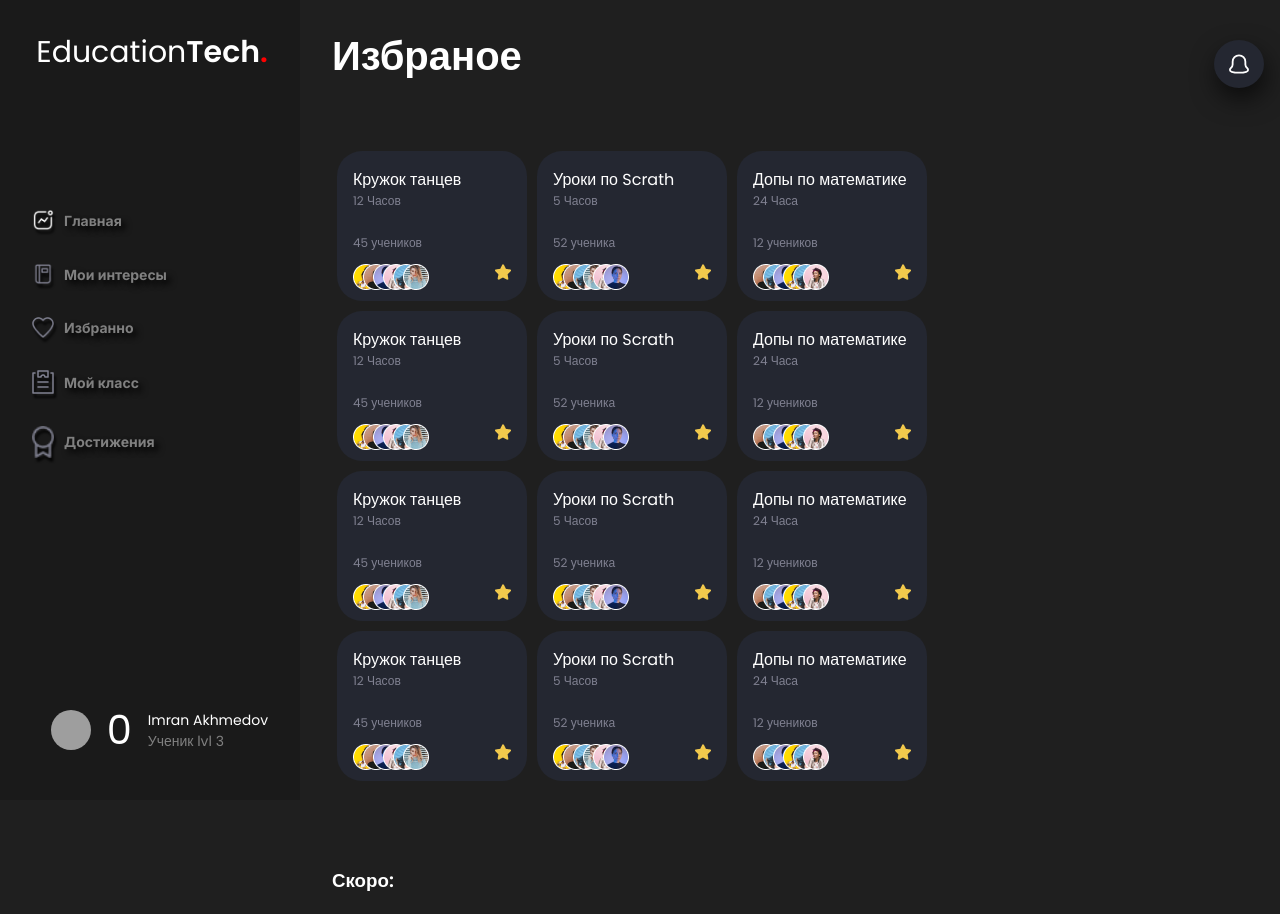
After one commit to itcatman/ed_tech, a Flask app: template templates/main-3.html in a window 1280 px wide. The commit adds this page. Run offline with Flask 2, Linux system fonts and the light colour scheme; the template is opened without the code that fills it, so the values that code supplies are empty; some libraries are stand-ins or nearby versions; grey boxes are pictures that could not be loaded.

Commit message:
Оно Ожило дважды

```diff
--- /dev/null
+++ b/templates/main-3.html
@@ -0,0 +1,279 @@
+<!DOCTYPE html>
+<html lang="en">
+<head>
+    <meta charset="UTF-8">
+    <meta http-equiv="X-UA-Compatible" content="IE=edge">
+    <meta name="viewport" content="width=device-width, initial-scale=1.0">
+    <title>Education Tech</title>
+
+    <link rel="stylesheet" href="../static/style.css">
+    <link rel="preconnect" href="https://fonts.gstatic.com">
+    <link href="https://fonts.googleapis.com/css2?family=Inter:wght@300;400;700&family=Poppins:wght@400;600&display=swap" rel="stylesheet">
+
+    <script src="https://kit.fontawesome.com/9b09351531.js" crossorigin="anonymous"></script>
+</head>
+<body>
+
+    <!-- Menu -->
+    <div class="dashboard">
+        <div class="container-menu">
+            <div class="logo">Education <b>Tech</b><p>.</p></div>
+            <ul class="block-link">
+                <li class="links"><a href="index.html"><img class="c1" src="../static/img/icon/1-icon.png" alt="">Главная</a></li>
+                <li class="links"><a href="main-2.html"><img src="../static/img/icon/2-icon.png" alt=""> Мои интересы</a></li>
+                <li class="links"><a href="#!"><img src="../static/img/icon/3-icon.png" alt=""> Избранно</a></li>
+                <li class="links"><a href="main-4.html"><img src="../static/img/icon/4-icon.png" alt=""> Мой класс</a></li>
+                <li class="links"><a href="main-5.html"><img src="../static/img/icon/5-icon.png" alt=""> Достижения</a></li>
+
+
+            </ul>
+            <div class="footer-block">
+                <div class="block"></div>
+                <span>0</span>
+                <div class="block-1">
+                    <div class="name">Imran Akhmedov</div>
+                    <div class="rol">Ученик lvl 3</div>
+                </div>
+            </div>
+        </div>
+    </div>
+
+
+    <!-- Content -->
+    <div class="main-container">
+        <div class="main-content">
+            <div class="block-title">
+               <div class="head">
+                    <div class="sub-title" style="margin-bottom: 7rem;"><p>Избраное</p></div>
+               </div>
+               <div class="notifications">
+                <svg class="notifications-svg" width="20px" height="20px" viewBox="0 0 22 21" fill="none" xmlns="http://www.w3.org/2000/svg">
+                    <path fill-rule="evenodd" clip-rule="evenodd" d="M18 11V8C18 4.13401 14.866 1 11 1C7.13401 1 4 4.13401 4 8V11C4 14.3 1 15.1 1 17C1 18.7 4.9 20 11 20C17.1 20 21 18.7 21 17C21 15.1 18 14.3 18 11Z" stroke="white" stroke-width="2" stroke-linecap="round" stroke-linejoin="round"/>
+                    </svg>
+            </div>
+            </div>
+
+
+
+
+            <div class="rec-dash-container" style="flex-wrap: wrap;">
+                <div class="recommendations" style="width: auto !important;">
+                    <div class="rec-container">
+                        <div class="block-1" style="margin: 5px;">
+                            <div class="title-block"><p>Кружок танцев</p></div>
+                            <div class="time"><p>12 Часов</p></div>
+                            <div class="student"><p>45 учеников</p></div>
+                            <div class="students-icon">
+                            <div class="avatar"><img src="../static/img/student/img-1.png" alt=""></div>
+                            <div class="avatar"><img src="../static/img/student/img-2.png" alt=""></div>
+                            <div class="avatar"><img src="../static/img/student/img-3.png" alt=""></div>
+                            <div class="avatar"><img src="../static/img/student/img-4.png" alt=""></div>
+                            <div class="avatar"><img src="../static/img/student/img-5.png" alt=""></div>
+                            <div class="avatar"><img src="../static/img/student/img-6.png" alt=""></div>
+                            <div class="star"><img src="../static/img/student/star.png" alt=""></div>
+                            </div>
+                        </div>
+                        <div class="block-1" style="margin: 5px;">
+                            <div class="title-block"><p>Уроки по Scrath</p></div>
+                            <div class="time"><p>5 Часов</p></div>
+                            <div class="student" style="margin-top: 1.5rem;"><p>52 ученика</p></div>
+                            <div class="students-icon">
+                            <div class="avatar"><img src="../static/img/student/img-1.png" alt=""></div>
+                            <div class="avatar"><img src="../static/img/student/img-2.png" alt=""></div>
+                            <div class="avatar"><img src="../static/img/student/img-5.png" alt=""></div>
+                            <div class="avatar"><img src="../static/img/student/img-6.png" alt=""></div>
+                            <div class="avatar"><img src="../static/img/student/img-4.png" alt=""></div>
+                            <div class="avatar"><img src="../static/img/student/img-3.png" alt=""></div>
+                            <div class="star"><img src="../static/img/student/star.png" alt=""></div>
+                            </div>
+                        </div>
+                        <div class="block-1" style="margin: 5px;">
+                            <div class="title-block"><p>Допы по математике</p></div>
+                            <div class="time"><p>24 Часа</p></div>
+                            <div class="student" style="margin-top: 1.5rem;"><p>12 учеников</p></div>
+                            <div class="students-icon">
+                            <div class="avatar"><img src="../static/img/student/img-2.png" alt=""></div>
+                            <div class="avatar"><img src="../static/img/student/img-5.png" alt=""></div>
+                            <div class="avatar"><img src="../static/img/student/img-3.png" alt=""></div>
+                            <div class="avatar"><img src="../static/img/student/img-1.png" alt=""></div>
+                            <div class="avatar"><img src="../static/img/student/img-5.png" alt=""></div>
+                            <div class="avatar"><img src="../static/img/student/img-7.png" alt=""></div>
+                            <div class="star"><img src="../static/img/student/star.png" alt=""></div>
+                            </div>
+                        </div>
+
+                    </div>
+
+                </div>
+
+                <div class="recommendations" style="width: auto !important;">
+                    <div class="rec-container">
+                        <div class="block-1" style="margin: 5px;">
+                            <div class="title-block"><p>Кружок танцев</p></div>
+                            <div class="time"><p>12 Часов</p></div>
+                            <div class="student"><p>45 учеников</p></div>
+                            <div class="students-icon">
+                            <div class="avatar"><img src="../static/img/student/img-1.png" alt=""></div>
+                            <div class="avatar"><img src="../static/img/student/img-2.png" alt=""></div>
+                            <div class="avatar"><img src="../static/img/student/img-3.png" alt=""></div>
+                            <div class="avatar"><img src="../static/img/student/img-4.png" alt=""></div>
+                            <div class="avatar"><img src="../static/img/student/img-5.png" alt=""></div>
+                            <div class="avatar"><img src="../static/img/student/img-6.png" alt=""></div>
+                            <div class="star"><img src="../static/img/student/star.png" alt=""></div>
+                            </div>
+                        </div>
+                        <div class="block-1" style="margin: 5px;">
+                            <div class="title-block"><p>Уроки по Scrath</p></div>
+                            <div class="time"><p>5 Часов</p></div>
+                            <div class="student" style="margin-top: 1.5rem;"><p>52 ученика</p></div>
+                            <div class="students-icon">
+                            <div class="avatar"><img src="../static/img/student/img-1.png" alt=""></div>
+                            <div class="avatar"><img src="../static/img/student/img-2.png" alt=""></div>
+                            <div class="avatar"><img src="../static/img/student/img-5.png" alt=""></div>
+                            <div class="avatar"><img src="../static/img/student/img-6.png" alt=""></div>
+                            <div class="avatar"><img src="../static/img/student/img-4.png" alt=""></div>
+                            <div class="avatar"><img src="../static/img/student/img-3.png" alt=""></div>
+                            <div class="star"><img src="../static/img/student/star.png" alt=""></div>
+                            </div>
+                        </div>
+                        <div class="block-1" style="margin: 5px;">
+                            <div class="title-block"><p>Допы по математике</p></div>
+                            <div class="time"><p>24 Часа</p></div>
+                            <div class="student" style="margin-top: 1.5rem;"><p>12 учеников</p></div>
+                            <div class="students-icon">
+                            <div class="avatar"><img src="../static/img/student/img-2.png" alt=""></div>
+                            <div class="avatar"><img src="../static/img/student/img-5.png" alt=""></div>
+                            <div class="avatar"><img src="../static/img/student/img-3.png" alt=""></div>
+                            <div class="avatar"><img src="../static/img/student/img-1.png" alt=""></div>
+                            <div class="avatar"><img src="../static/img/student/img-5.png" alt=""></div>
+                            <div class="avatar"><img src="../static/img/student/img-7.png" alt=""></div>
+                            <div class="star"><img src="../static/img/student/star.png" alt=""></div>
+                            </div>
+                        </div>
+
+                    </div>
+
+                </div>
+
+                <div class="recommendations" style="width: auto !important;">
+                    <div class="rec-container">
+                        <div class="block-1" style="margin: 5px;">
+                            <div class="title-block"><p>Кружок танцев</p></div>
+                            <div class="time"><p>12 Часов</p></div>
+                            <div class="student"><p>45 учеников</p></div>
+                            <div class="students-icon">
+                            <div class="avatar"><img src="../static/img/student/img-1.png" alt=""></div>
+                            <div class="avatar"><img src="../static/img/student/img-2.png" alt=""></div>
+                            <div class="avatar"><img src="../static/img/student/img-3.png" alt=""></div>
+                            <div class="avatar"><img src="../static/img/student/img-4.png" alt=""></div>
+                            <div class="avatar"><img src="../static/img/student/img-5.png" alt=""></div>
+                            <div class="avatar"><img src="../static/img/student/img-6.png" alt=""></div>
+                            <div class="star"><img src="../static/img/student/star.png" alt=""></div>
+                            </div>
+                        </div>
+                        <div class="block-1" style="margin: 5px;">
+                            <div class="title-block"><p>Уроки по Scrath</p></div>
+                            <div class="time"><p>5 Часов</p></div>
+                            <div class="student" style="margin-top: 1.5rem;"><p>52 ученика</p></div>
+                            <div class="students-icon">
+                            <div class="avatar"><img src="../static/img/student/img-1.png" alt=""></div>
+                            <div class="avatar"><img src="../static/img/student/img-2.png" alt=""></div>
+                            <div class="avatar"><img src="../static/img/student/img-5.png" alt=""></div>
+                            <div class="avatar"><img src="../static/img/student/img-6.png" alt=""></div>
+                            <div class="avatar"><img src="../static/img/student/img-4.png" alt=""></div>
+                            <div class="avatar"><img src="../static/img/student/img-3.png" alt=""></div>
+                            <div class="star"><img src="../static/img/student/star.png" alt=""></div>
+                            </div>
+                        </div>
+                        <div class="block-1" style="margin: 5px;">
+                            <div class="title-block"><p>Допы по математике</p></div>
+                            <div class="time"><p>24 Часа</p></div>
+                            <div class="student" style="margin-top: 1.5rem;"><p>12 учеников</p></div>
+                            <div class="students-icon">
+                            <div class="avatar"><img src="../static/img/student/img-2.png" alt=""></div>
+                            <div class="avatar"><img src="../static/img/student/img-5.png" alt=""></div>
+                            <div class="avatar"><img src="../static/img/student/img-3.png" alt=""></div>
+                            <div class="avatar"><img src="../static/img/student/img-1.png" alt=""></div>
+                            <div class="avatar"><img src="../static/img/student/img-5.png" alt=""></div>
+                            <div class="avatar"><img src="../static/img/student/img-7.png" alt=""></div>
+                            <div class="star"><img src="../static/img/student/star.png" alt=""></div>
+                            </div>
+                        </div>
+
+                    </div>
+
+                </div>
+
+                <div class="recommendations" style="width: auto !important;">
+                    <div class="rec-container">
+                        <div class="block-1" style="margin: 5px;">
+                            <div class="title-block"><p>Кружок танцев</p></div>
+                            <div class="time"><p>12 Часов</p></div>
+                            <div class="student"><p>45 учеников</p></div>
+                            <div class="students-icon">
+                            <div class="avatar"><img src="../static/img/student/img-1.png" alt=""></div>
+                            <div class="avatar"><img src="../static/img/student/img-2.png" alt=""></div>
+                            <div class="avatar"><img src="../static/img/student/img-3.png" alt=""></div>
+                            <div class="avatar"><img src="../static/img/student/img-4.png" alt=""></div>
+                            <div class="avatar"><img src="../static/img/student/img-5.png" alt=""></div>
+                            <div class="avatar"><img src="../static/img/student/img-6.png" alt=""></div>
+                            <div class="star"><img src="../static/img/student/star.png" alt=""></div>
+                            </div>
+                        </div>
+                        <div class="block-1" style="margin: 5px;">
+                            <div class="title-block"><p>Уроки по Scrath</p></div>
+                            <div class="time"><p>5 Часов</p></div>
+                            <div class="student" style="margin-top: 1.5rem;"><p>52 ученика</p></div>
+                            <div class="students-icon">
+                            <div class="avatar"><img src="../static/img/student/img-1.png" alt=""></div>
+                            <div class="avatar"><img src="../static/img/student/img-2.png" alt=""></div>
+                            <div class="avatar"><img src="../static/img/student/img-5.png" alt=""></div>
+                            <div class="avatar"><img src="../static/img/student/img-6.png" alt=""></div>
+                            <div class="avatar"><img src="../static/img/student/img-4.png" alt=""></div>
+                            <div class="avatar"><img src="../static/img/student/img-3.png" alt=""></div>
+                            <div class="star"><img src="../static/img/student/star.png" alt=""></div>
+                            </div>
+                        </div>
+                        <div class="block-1" style="margin: 5px;">
+                            <div class="title-block"><p>Допы по математике</p></div>
+                            <div class="time"><p>24 Часа</p></div>
+                            <div class="student" style="margin-top: 1.5rem;"><p>12 учеников</p></div>
+                            <div class="students-icon">
+                            <div class="avatar"><img src="../static/img/student/img-2.png" alt=""></div>
+                            <div class="avatar"><img src="../static/img/student/img-5.png" alt=""></div>
+                            <div class="avatar"><img src="../static/img/student/img-3.png" alt=""></div>
+                            <div class="avatar"><img src="../static/img/student/img-1.png" alt=""></div>
+                            <div class="avatar"><img src="../static/img/student/img-5.png" alt=""></div>
+                            <div class="avatar"><img src="../static/img/student/img-7.png" alt=""></div>
+                            <div class="star"><img src="../static/img/student/star.png" alt=""></div>
+                            </div>
+                        </div>
+
+                    </div>
+
+                </div>
+
+            </div>
+
+            <h3 style="margin-left: 2rem; margin-top: 5rem;">Скоро:</h3>
+        </div>
+    </div>
+
+
+    <script src="https://code.jquery.com/jquery-3.6.0.js" integrity="sha256-H+K7U5CnXl1h5ywQfKtSj8PCmoN9aaq30gDh27Xc0jk=" crossorigin="anonymous"></script>
+
+    <script src="../static/app.js"></script>
+</body>
+</html>
+
+<!--
+<div class="card-item">
+    <div class="card-block">
+        <div class="card-img"><img src="../static/img/slide/slide-1.png" alt=""></div>
+        <div class="card-text">
+        <p class="text-1">Рейтинг бизнеса в интернете или как повысить доверия клиентов</p>
+        <p class="text-2">От Education</p>
+        <a href="#!">Узнать больше</a>
+    </div>
+</div>
+ -->
```
Also changed, not shown: templates/index.html (+4 -4 lines), templates/main-2.html (renamed from templates/status/main-2.html, +30 -30 lines), templates/main-4.html (renamed from templates/status/main-4.html, +10 -10 lines), templates/main-5.html (renamed from templates/status/main-5.html, +8 -8 lines), templates/status/main-3.html (deleted, +0 -279 lines).
